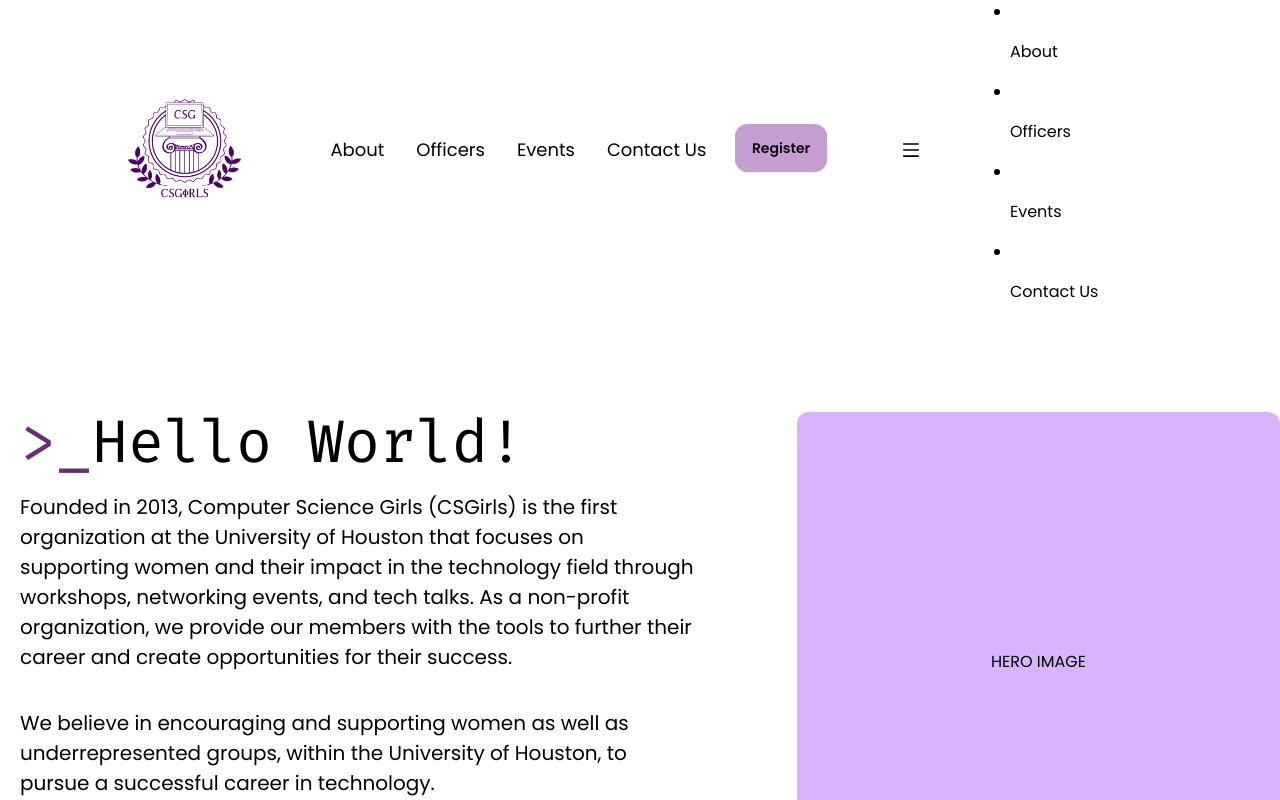
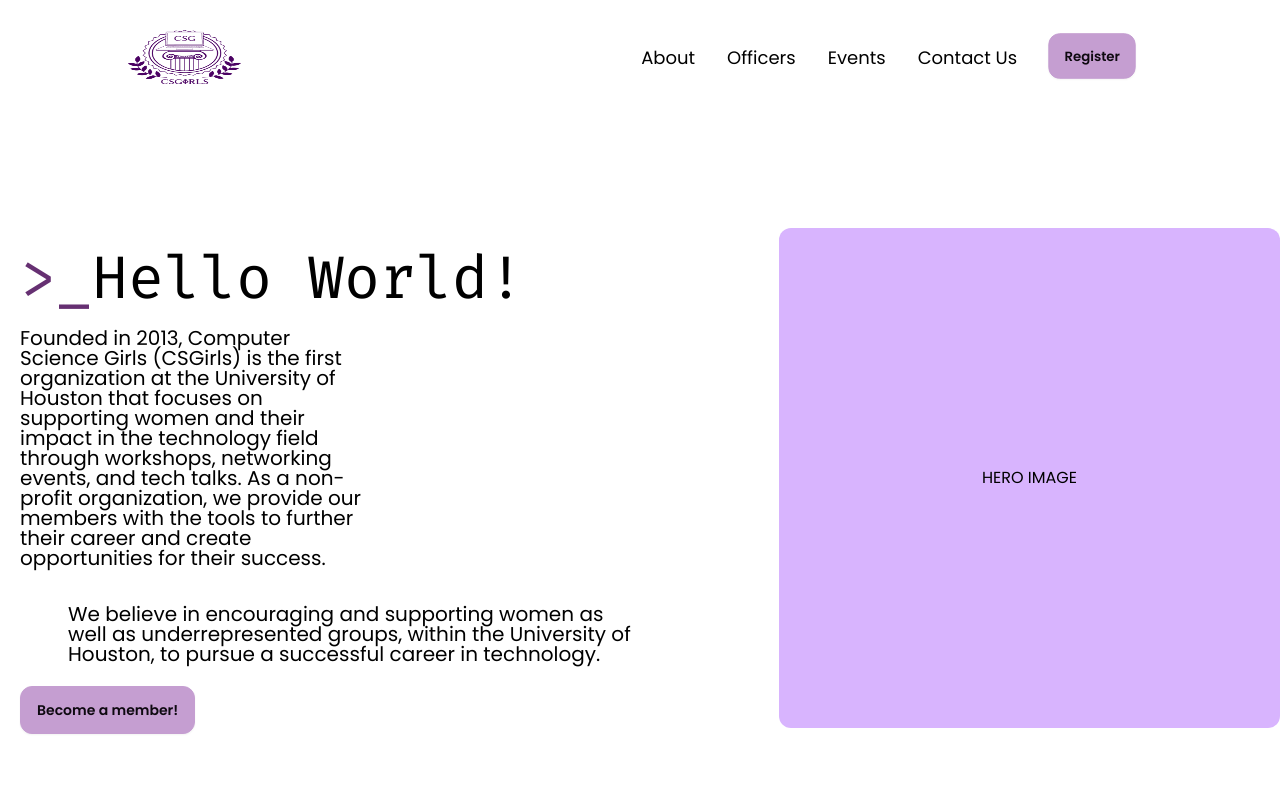
Before and after one commit to CSGirlsUH/csgirls-website, a React (Vite) app in the folder csgwebsite/: page / in a window 1280 px wide. Shown: the top 800 px of the page. Built offline with nearby package versions, Linux system fonts and the light colour scheme.

Commit message:
feat: Added mobile formatting for Navbar.tsx and Hero.tsx

```diff
--- a/csgwebsite/src/App.tsx
+++ b/csgwebsite/src/App.tsx
@@ -11,11 +11,10 @@ function App() {
       <div className="font-poppins  mx-full overflow-hidden bg-white text-black">
         <section>
           <Navbar />
+          <Hero />
         </section>
 
-        <section>
-          <Hero />
-        </section>
+        <section></section>
 
         <section>
           <OrgActions />
--- a/csgwebsite/src/components/Footer.tsx
+++ b/csgwebsite/src/components/Footer.tsx
@@ -18,7 +18,9 @@ const Footer = () => {
         </div>
         <div>
           <p>
-            {"© 2023-2024 Computer Science Girls" + " | " + "Designed By: "}
+            {"© 2023-2024 Computer Science Girls" +
+              " | " +
+              "Built and Designed By: "}
             <u>{name}</u>
           </p>
         </div>
--- a/csgwebsite/src/components/Hero.tsx
+++ b/csgwebsite/src/components/Hero.tsx
@@ -5,13 +5,13 @@ const Hero = () => {
       <div className="flex flex-row justify-between pb-[70px]">
         <div className="flex flex-col mx-auto px-5">
           {/* Title Text */}
-          <div className="font-firacode text-6xl text-left pb-5">
+          <div className="font-firacode text-2xl pt-5 pb-2 text-left md:text-6xl md:pb-5">
             <h1 className="inline-block text-logopurple">{">_"}</h1>
             <h1 className="inline-block text-black">Hello World!</h1>
           </div>
           {/* Description Text */}
-          <div className="text-[20px] text-left">
-            <p className="flex w-[677px] pb-9">
+          <div className="text-sm md:text-[20px] text-left">
+            <p className="flex max-w-[350px] md:w-[677px] pb-9">
               Founded in 2013, Computer Science Girls (CSGirls) is the first
               organization at the University of Houston that focuses on
               supporting women and their impact in the technology field through
@@ -20,22 +20,22 @@ const Hero = () => {
               their career and create opportunities for their success.
             </p>
 
-            <p className="flex w-[659px] pb-[22px]">
+            <p className="flex md:w-[659px] pb-[22px] sm:px-12">
               We believe in encouraging and supporting women as well as
               underrepresented groups, within the University of Houston, to
               pursue a successful career in technology.
             </p>
             <div>
               <button className="btn btn-primary normal-case">
-                <a href="">Become a member!</a>
+                <a href="#">Become a member!</a>
               </button>
             </div>
           </div>
         </div>
 
         {/* Hero Image */}
-        <div className=" flex justify-center w-[1200px] h-[500px] bg-purple-300 mx-auto ml-20 rounded-xl">
-          <p className="flex items-center ">HERO IMAGE</p>
+        <div className=" hidden md:flex justify-center w-[1200px] h-[500px] bg-purple-300 mx-auto ml-20 rounded-xl">
+          <p className="hidden md:flex md:items-center ">HERO IMAGE</p>
           {/* <img src="./hero.png" className="w-[1000px] h-[500px]" /> */}
         </div>
       </div>
--- a/csgwebsite/src/components/Navbar.tsx
+++ b/csgwebsite/src/components/Navbar.tsx
@@ -1,12 +1,22 @@
+import { useState } from "react";
 import { AiOutlineClose, AiOutlineMenu } from "react-icons/ai";
 
 const Navbar = () => {
+  const [nav, setNav] = useState(true);
+
+  const handleNav = () => {
+    setNav(!nav);
+  };
+
   return (
     <>
-      <div className="flex justify-between items-center pr-6 pb-28 mr-[118px] ">
+      <div className="flex justify-between items-center md:pr-6 md:pb-28 md:mr-[118px] ">
         {/* CSG Logo (Purple) */}
-        <img src="./Purp_WhiteBG_Logo.png" className="w-[113px] my-4 ml-32" />
-        <ul>
+        <img
+          src="./Purp_WhiteBG_Logo.png"
+          className="w-14 h-14 m-4 md:w-[113px] md:my-4 md:ml-32"
+        />
+        <ul className="hidden md:flex">
           {/* Nav Bar Links */}
           <div className=" my-7 text-lg flex flex-row ">
             <li>
@@ -49,45 +59,44 @@ const Navbar = () => {
             </button>
           </div>
         </ul>
-        <div>
-          <AiOutlineMenu size={20} />
+
+        <div onClick={handleNav} className="display block mr-8 md:hidden">
+          {!nav ? (
+            <AiOutlineClose size={30} onClick={handleNav} />
+          ) : (
+            <AiOutlineMenu size={30} />
+          )}
         </div>
-        <div>
+        <div
+          className={
+            !nav
+              ? "fixed left-0 top-0 w-[60%] z-2 h-full bg-bggray ease-in-out duration-500"
+              : "fixed left-[-100%] top-0 w-[60%] h-full bg-bggray z-2 ease-in-out duration-500"
+          }
+        >
+          {/* <img src="./Purp_WhiteBG_Logo.png" className="w-[113px] my-4 ml-32" /> */}
+          <ul className="pt-24 uppercase">
             <li>
-            <a
-              href="#"
-              className="flex flex-column text-black p-4 hover:text-gray-500"
-            >
+              <a href="#" className="p-4">
                 About
               </a>
             </li>
-
             <li>
-            <a
-              href="#"
-              className="flex flex-column text-black p-4 hover:text-gray-500"
-            >
+              <a href="#" className="p-4">
                 Officers
               </a>
             </li>
-
             <li>
-            <a
-              href="#"
-              className="flex flex-column text-black p-4 hover:text-gray-500"
-            >
+              <a href="#" className="p-4">
                 Events
               </a>
             </li>
-
-          <li className="min-w-[144px] max-h-[60px]">
-            <a
-              href="#"
-              className="flex flex-column text-black p-4 pr-7 hover:text-gray-500"
-            >
+            <li className="">
+              <a href="#" className="p-4">
                 Contact Us
               </a>
             </li>
+          </ul>
         </div>
       </div>
     </>
--- a/csgwebsite/tailwind.config.js
+++ b/csgwebsite/tailwind.config.js
@@ -7,16 +7,12 @@ export default {
       poppins: ["Poppins", "sans-serif"],
       firacode: ["Fira Code", "monospace"],
     },
-    screens: {
-      sm: "1000px",
-      md: "1200px",
-      lg: "1400px",
-    },
     extend: {
       colors: {
         logopurple: "#663072",
         buttonpurple: "#C59ED1",
         bggray: "#EDEDED",
+        bordergray: "#E4E4E4",
       },
     },
   },
```
Lines whose indentation alone changed are shown as unchanged.
